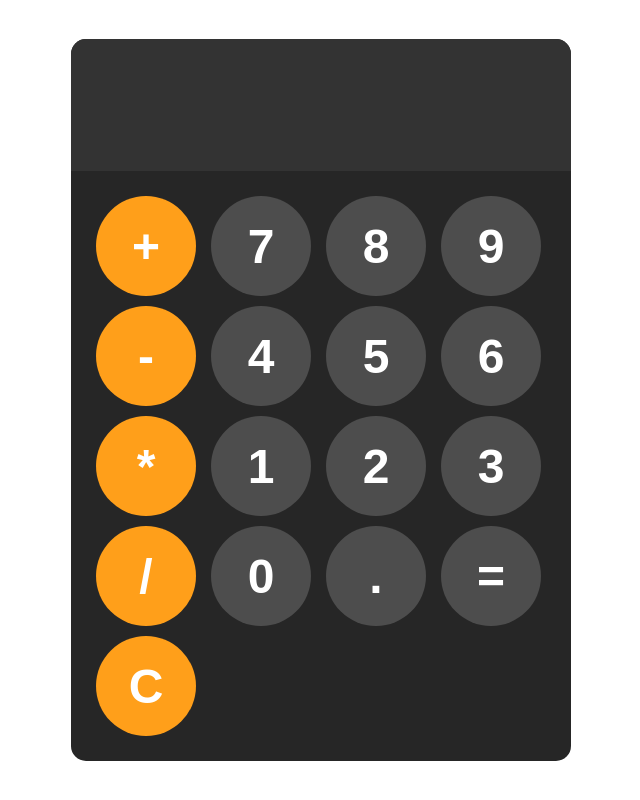
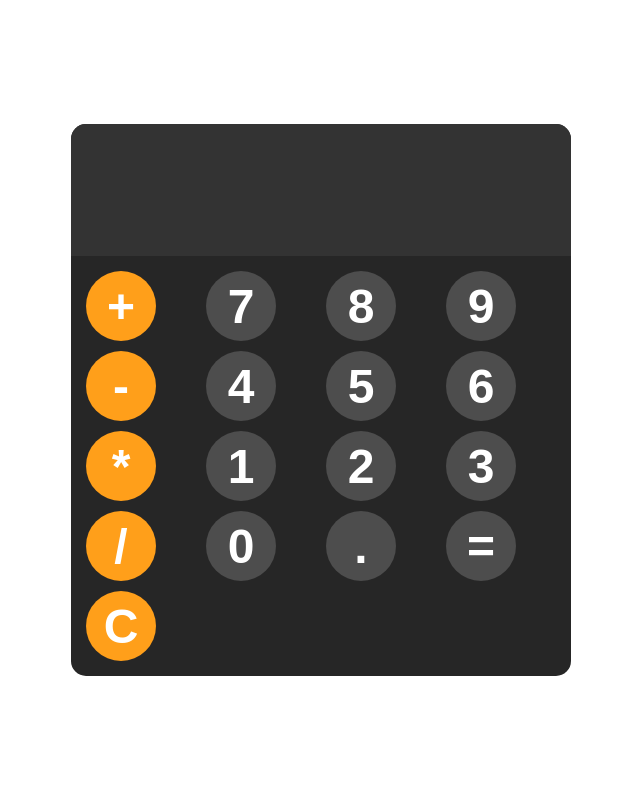
Before and after one commit to Papito111-gif/calculator, a plain HTML site: page index.html in a window 1280 px wide. Shown: the whole page, without its empty margins (319-959 px from the left). Drawn offline with Linux system fonts and the light colour scheme.

Commit message:
initial commit

```diff
--- a/style.css
+++ b/style.css
@@ -26,11 +26,11 @@ body{
     display: grid;
     grid-template-columns:repeat(4,1fr) ;
     gap: 10px;
-    padding: 25px;
+    padding: 15px;
 }
 button{
- width: 100px;
- height: 100px;
+ width: 70px;
+ height: 70px;
  border-radius: 50px;
  border: none;
  background-color: hsl(0,0%,30%);
@@ -54,3 +54,6 @@ background-color:  hsl(35,100%,65%);
 .operator-btn:active{
 background-color:  hsl(35,100%,75%);
 }
+@media screen {
+
+}
```
